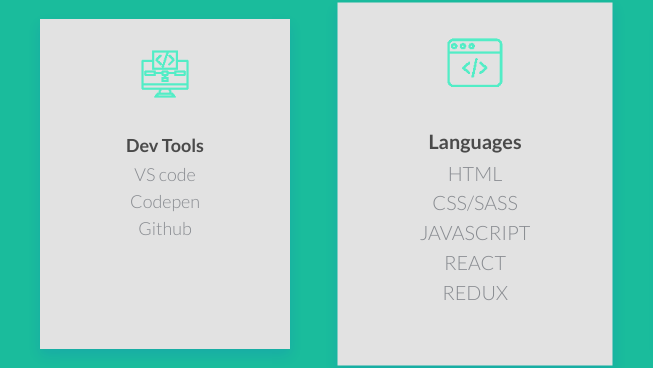
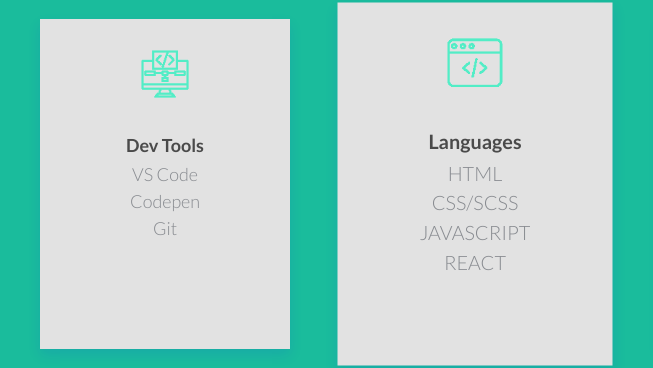
Before and after one commit to leilamamedova/portfolio, a plain HTML site: page index.html in a window 1280 px wide. Shown: the part 1521-1889 px from the top of the page, 165-818 px from the left. Drawn offline with nearby package versions, Linux system fonts and the light colour scheme.

Commit message:
Update index.html

```diff
--- a/index.html
+++ b/index.html
@@ -107,9 +107,9 @@
                 <img class="block-icon" src="images/development.png" alt="">
                 <p class="block-header">Dev Tools</p>
                 <div class="block-elements">
-                    <p>VS code</p>
+                    <p>VS Code</p>
                     <p>Codepen</p>
-                    <p>Github</p>
+                    <p>Git</p>
                 </div>
             </div>
             <div class="block">
@@ -117,10 +117,9 @@
                 <p class="block-header">Languages</p>
                 <div class="block-elements">
                     <p>HTML</p>
-                    <p>CSS/SASS</p>
+                    <p>CSS/SCSS</p>
                     <p>JAVASCRIPT</p>
                     <p>REACT</p>
-                    <p>REDUX</p>
                 </div>
             </div>
             <div class="block">
```
